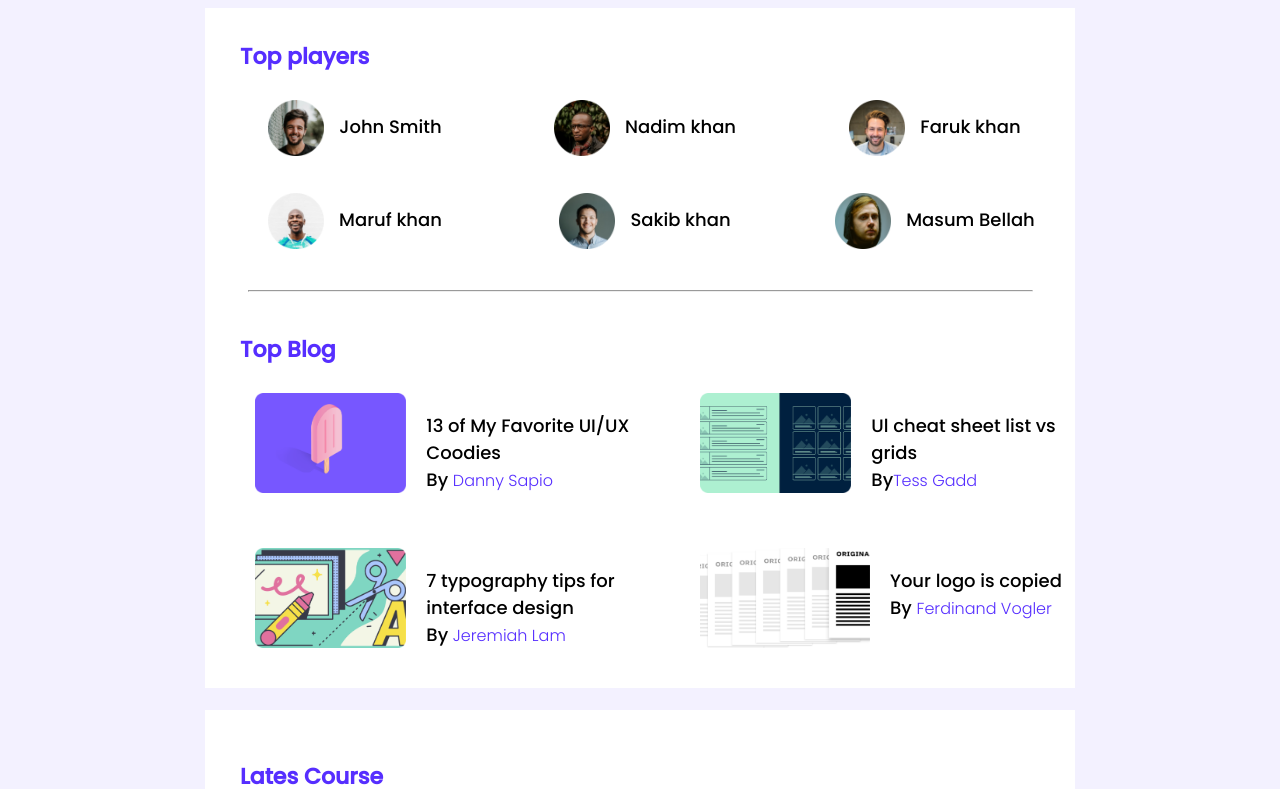
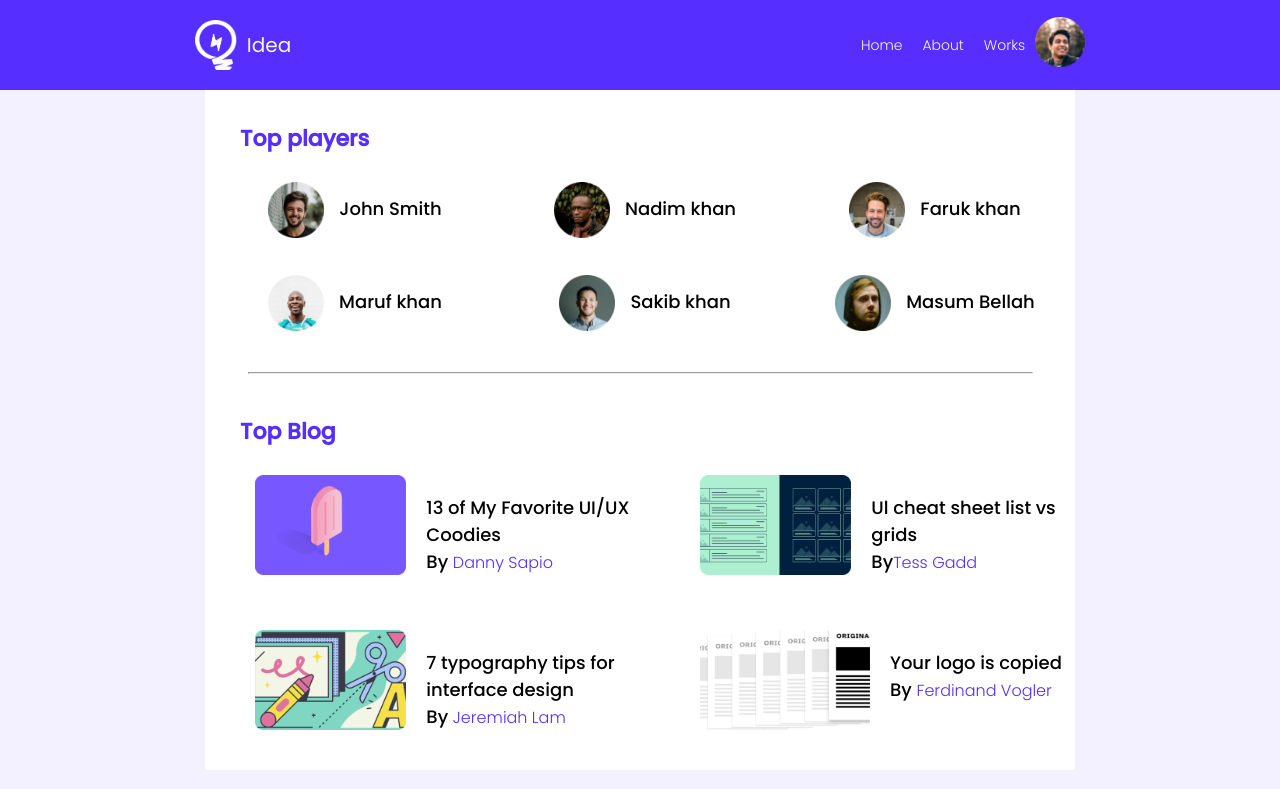
Before and after one commit to Maruf-Bellah/leaderboard, a plain HTML site: page index.html in a window 1280 px wide. Shown: the top 789 px of the page. Drawn offline with Linux system fonts and the light colour scheme.

Commit message:
second-commit

```diff
--- a/index.html
+++ b/index.html
@@ -16,9 +16,32 @@
 </head>
 <body>
      <main>
+          <!-- ----------------------------------------------------------
+                              nav-start
+               ------------------------------------------------------------- -->
           <nav>
+               <div class="main-nav">
+                    <div class="nav-logo">
+                         <img src="img/leader-board-main/images/icons/logo.png" alt="">
+                         <p>Idea</p>
+                    </div>
+                    <div class="nav-icon">
+                         <a href="#">Home</a>
+                         <a href="#">About</a>
+                         <a href="#">Works</a>
+                         <span class="icon-img">
+                              <img src="img/leader-board-main/images/icons/profile.png" alt="">
+                         </span>
+                    </div>
+               </div>
 
           </nav>
+          <!-- -----------------------------------------------------
+                                   nav-end
+               ---------------------------------------------- -->
+                  <!-- -----------------------------------------------------
+                                   header-start
+               ---------------------------------------------- -->
           <header>
                <section class="main-players">
                     <div id="main-player">
@@ -106,6 +129,12 @@
                    </div>
                </section>
           </header>
+             <!-- -----------------------------------------------------
+                                   header-end
+               ---------------------------------------------- -->
+                  <!-- -----------------------------------------------------
+                                   course-start
+               ---------------------------------------------- -->
           <section>
 
                <div class="course">
@@ -173,6 +202,9 @@
                     </div>
                </div>
           </section>
+             <!-- -----------------------------------------------------
+                                   course-end
+               ---------------------------------------------- -->
      </main>
 </body>
 </html>
--- a/style.css
+++ b/style.css
@@ -6,7 +6,52 @@
 body{
      font-family: 'Poppins', sans-serif;
      background-color: #F3F1FF;
+     margin: 0px;
 }
+/* ---------------------------------
+          nav-start
+----------------------------------- */
+.main-nav{
+     display: flex;
+     align-items: center;
+     justify-content: space-around;
+     background-color: #562EFF;
+     margin: 0;
+}
+.nav-logo {
+     display: flex;
+     align-items: center;
+     padding-right: 80px;
+}
+.nav-logo p{
+     padding: 10px;
+     color: whitesmoke;
+     font-size: 20px;
+}
+.nav-logo img{
+     width: 42px;
+     height: 50px;;
+}
+.nav-icon{
+     display: flex;
+     align-items: center;
+     padding-left: 80px;
+
+}
+.nav-icon a{
+     text-decoration: none;
+     padding: 10px;
+     color: whitesmoke;
+     font-weight: 300;
+     font-size: 14px;
+}
+.icon-img img{
+     width: 50px;
+     height: 50px;
+}
+/* ---------------------------------
+          nav-end
+----------------------------------- */
 /* --------------------------------
           top-player start
 --------------------------------------- */
```
